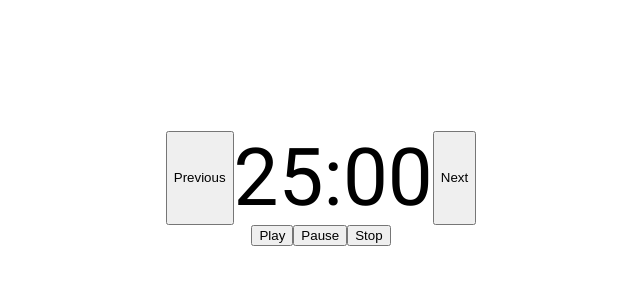
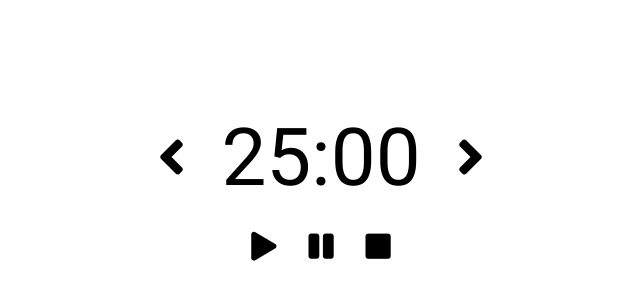
Before and after one commit to chrfreitas-zz/tomato-time, a Vue app: page /#/ in a window 1280 px wide. Shown: the part 212-512 px from the top of the page, without its empty margins (319-959 px from the left). Built offline with nearby package versions, Linux system fonts and the light colour scheme.

Commit message:
Add fontawesome

```diff
--- a/index.html
+++ b/index.html
@@ -6,6 +6,7 @@
     <title>tomato-time</title>
 
     <link href="https://fonts.googleapis.com/css?family=Roboto:400,700" rel="stylesheet">
+    <link rel="stylesheet" href="https://use.fontawesome.com/releases/v5.0.13/css/all.css" crossorigin="anonymous">
   </head>
   <body>
     <div id="app"></div>
--- a/src/modules/timer/components/actions/actions.component.vue
+++ b/src/modules/timer/components/actions/actions.component.vue
@@ -1,9 +1,13 @@
 <template>
   <div class="actions">
-      <button v-on:click="changeTimerTo(-1)" v-bind:disabled="isDisabledPrevious">Previous</button>
+      <button class="btn" v-on:click="changeTimerTo(-1)" v-bind:disabled="isDisabledPrevious">
+              <i class="fas fa-angle-left"></i>
+      </button>
       <counter />
-      <button v-on:click="changeTimerTo(1)" v-bind:disabled="isDisabledNext">Next</button>
-    </div>
+      <button class="btn" v-on:click="changeTimerTo(1)" v-bind:disabled="isDisabledNext">
+        <i class="fas fa-angle-right"></i>
+      </button>
+  </div>
 </template>
 
 <script>
@@ -35,4 +39,11 @@ export default {
     display: flex;
     justify-content: center;
   }
+
+  .btn {
+    border: 0;
+    background: transparent;
+    font-size: 3.5em;
+    cursor: pointer;
+  }
 </style>
--- a/src/modules/timer/components/control/control.component.vue
+++ b/src/modules/timer/components/control/control.component.vue
@@ -1,8 +1,14 @@
 <template>
   <div class="controls">
-      <button class="play" @click="play">Play</button>
-      <button class="pause" @click="pause">Pause</button>
-      <button class="stop" @click="stop">Stop</button>
+      <button class="btn" @click="play">
+        <i class="fas fa-play"></i>
+      </button>
+      <button class="btn" @click="pause">
+        <i class="fas fa-pause"></i>
+      </button>
+      <button class="btn" @click="stop">
+        <i class="fas fa-stop"></i>
+      </button>
     </div>
 </template>
 
@@ -27,5 +33,19 @@ export default {
   .controls {
     display: flex;
     justify-content: center;
+    margin: 25px 0 0 0;
   }
+
+  .btn {
+    border: 0;
+    background: transparent;
+    font-size: 1.8em;
+    cursor: pointer;
+    margin: 0 20px 0 0;
+  }
+
+  .btn:last-child {
+    margin: 0;
+  }
+
 </style>
--- a/src/modules/timer/components/counter/counter.component.vue
+++ b/src/modules/timer/components/counter/counter.component.vue
@@ -19,5 +19,6 @@ export default {
   .counter {
     text-align: center;
     font-size: 5em;
+    margin: 0 30px;
   }
 </style>
```
